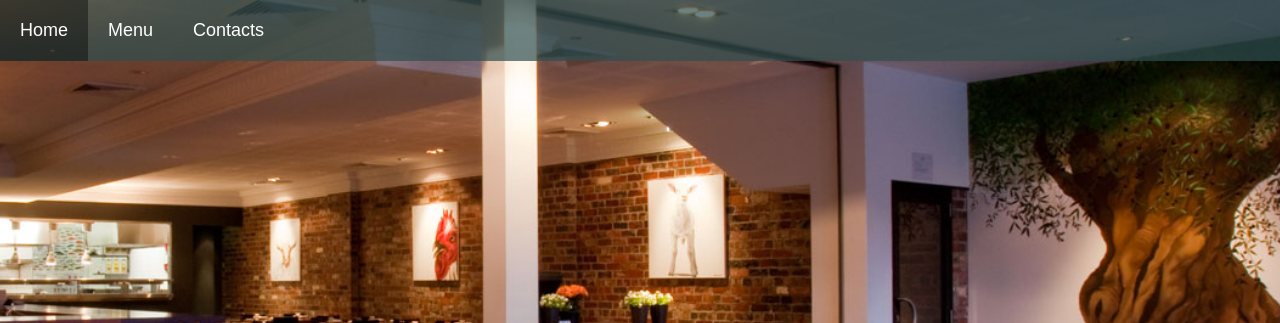
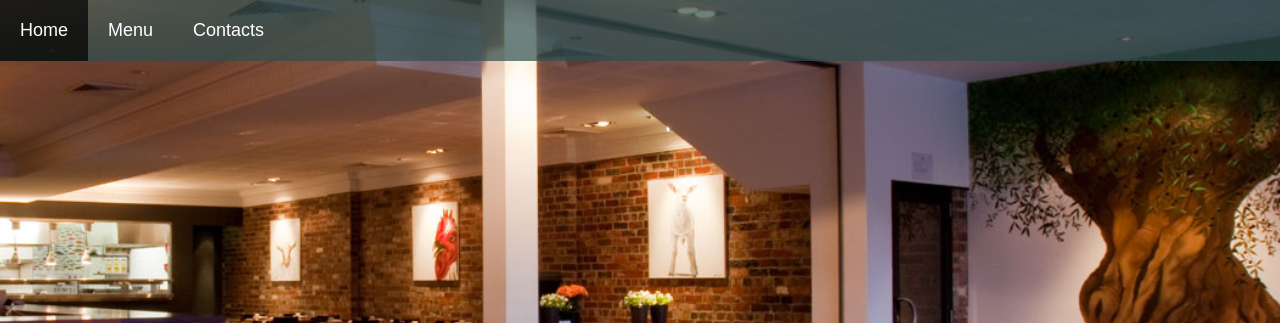
Before and after one commit to RNtaate/Restaurant, a website built with webpack: page dist/index.html in a window 1280 px wide. Both pictures are taken after a click on the button "Home". Shown: the top 323 px of the page. Built offline with nearby package versions, Linux system fonts and the light colour scheme.

Commit message:
Update styling for nav bar

```diff
--- a/stylesheets/styles.css
+++ b/stylesheets/styles.css
@@ -58,5 +58,5 @@ nav button:hover {
 }
 
 button.active {
-  background-color: rgba(0, 0, 0, 0.7);
+  background-color: rgba(0, 0, 0, 0.7) !important;
 }
```
